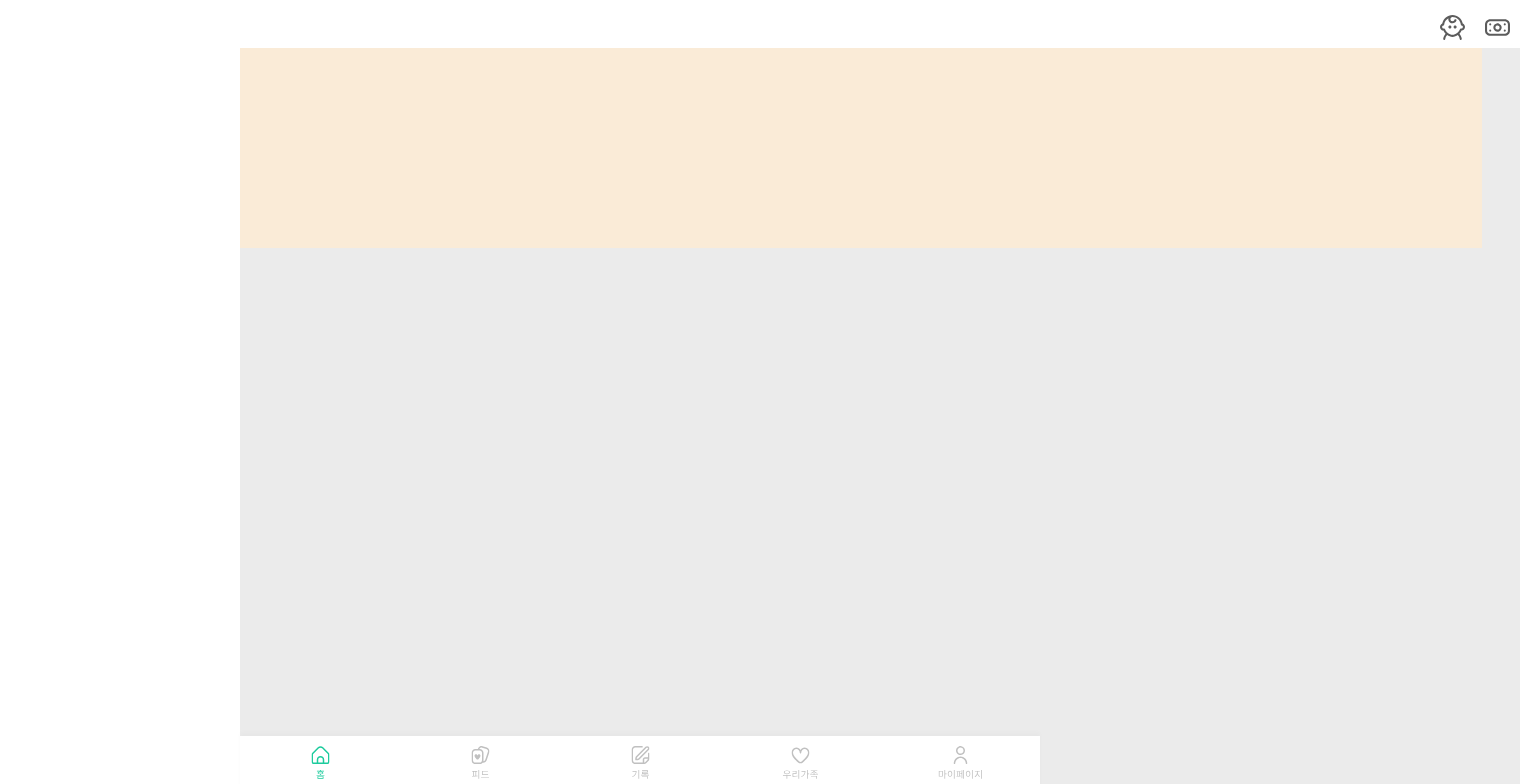
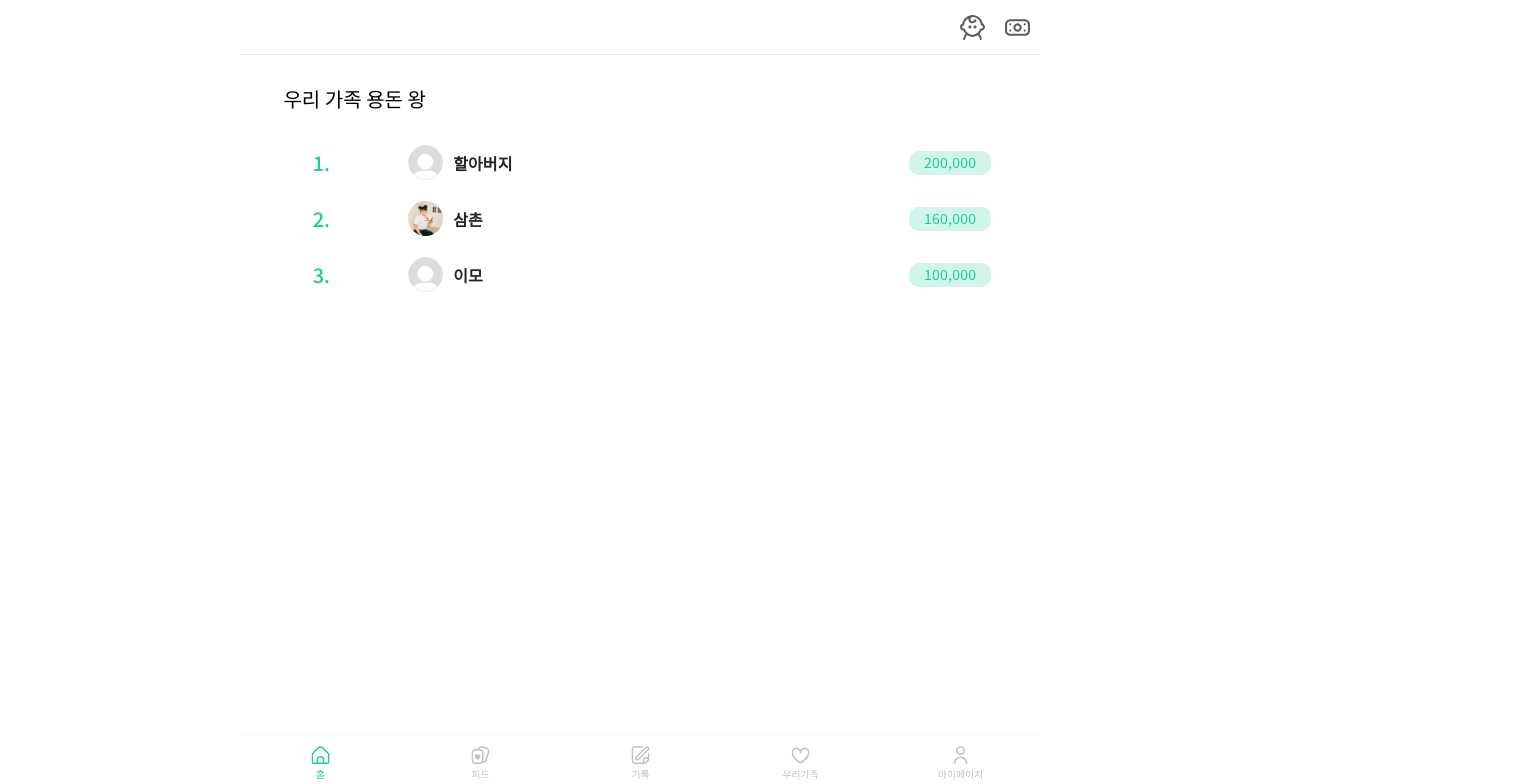
Before and after one commit to BUZZINGPolarBear/FRONT_ILogU, a React (Create React App) app: page /family in a window 1280 px wide. Shown: the top 784 px of the page, 1520 px wide, since content can reach past the window. Built offline with nearby package versions, Linux system fonts and the light colour scheme; a web font is replaced by a local one.

Commit message:
우리가족 용돈왕 추가

```diff
--- a/src/APP/Family/Family.main.jsx
+++ b/src/APP/Family/Family.main.jsx
@@ -9,7 +9,35 @@ function FamilyMainScreen() {
 				<FamilyS.TopNavIcon icon="money" />
 			</FamilyS.TopNavBar>
 			<FamilyS.MainWrapper>
-				<FamilyS.RankWrapper></FamilyS.RankWrapper>
+				<FamilyS.RankWrapper>
+					<FamilyS.MainWrapperTitle>우리 가족 용돈 왕</FamilyS.MainWrapperTitle>
+					<FamilyS.MainRankWrapper>
+						<FamilyS.RankArea>
+							<FamilyS.RankNum>1.</FamilyS.RankNum>
+							<FamilyS.RankTitle>
+								<FamilyS.RankProfilePic url="null"></FamilyS.RankProfilePic>
+								할아버지
+							</FamilyS.RankTitle>
+							<FamilyS.RankContent>200,000</FamilyS.RankContent>
+						</FamilyS.RankArea>
+						<FamilyS.RankArea>
+							<FamilyS.RankNum>2.</FamilyS.RankNum>
+							<FamilyS.RankTitle>
+								<FamilyS.RankProfilePic url="/Feed/userPic.jpg"></FamilyS.RankProfilePic>
+								삼촌
+							</FamilyS.RankTitle>
+							<FamilyS.RankContent>160,000</FamilyS.RankContent>
+						</FamilyS.RankArea>
+						<FamilyS.RankArea>
+							<FamilyS.RankNum url="null">3.</FamilyS.RankNum>
+							<FamilyS.RankTitle>
+								<FamilyS.RankProfilePic url="null"></FamilyS.RankProfilePic>
+								이모
+							</FamilyS.RankTitle>
+							<FamilyS.RankContent>100,000</FamilyS.RankContent>
+						</FamilyS.RankArea>
+					</FamilyS.MainRankWrapper>
+				</FamilyS.RankWrapper>
 			</FamilyS.MainWrapper>
 		</>
 	);
--- a/src/APP/Family/Styles/Family.main.styles.js
+++ b/src/APP/Family/Styles/Family.main.styles.js
@@ -4,6 +4,7 @@ import * as tokens from '../../../tokens';
 export const TopNavBar = styled.div`
 	position: fixed;
 	width: 100vw;
+	max-width: 800px;
 	height: 6vh;
 	min-height: 55px;
 
@@ -13,6 +14,7 @@ export const TopNavBar = styled.div`
 
 	border-bottom: solid 1px ${tokens.colors.grey_50};
 	background-color: #ffffff;
+	z-index: 9999;
 `;
 
 export const TopNavIcon = styled.div`
@@ -30,25 +32,126 @@ export const TopNavIcon = styled.div`
 `;
 
 export const RankWrapper = styled.div`
-	position: fixed;
 	width: 97%;
-	height: 25vh;
+	max-width: 776px;
+	height: 30vh;
+	margin: auto;
+
+	display: flex;
+	flex-direction: column;
+	align-items: center;
+	justify-content: space-around;
+`;
+
+export const MainWrapper = styled.div`
+	position: absolute;
+	width: 95vw;
+	margin-left: 2.5vw;
+	margin-right: 2.5vw;
+
+	padding-top: 25px;
+	max-width: 760px;
+	min-height: 100vh;
+
+	top: 6vh;
+
+	background-color: #ffffff;
+`;
+
+export const MainWrapperTitle = styled.h1`
+	width: 100%;
+	height: fit-content;
+	text-align: left;
+	color: #000000;
+	${tokens.typography.headline_6};
+`;
+
+export const MainRankWrapper = styled.div`
+	position: relative;
+	width: 100%;
+	height: 70%;
 
 	display: flex;
 	flex-direction: column;
 	align-items: center;
 	justify-content: space-around;
 
-	background-color: antiquewhite;
-	z-index: 9999;
+	background-color: #ffffff;
 `;
 
-export const MainWrapper = styled.div`
-	position: absolute;
-	width: 100vw;
-	min-height: 100vh;
+export const RankArea = styled.div`
+	position: relative;
+	width: 100%;
+	height: 30%;
+	min-height: 55px;
 
-	top: 6vh;
+	display: flex;
+	align-items: center;
+	justify-content: space-around;
 
-	background-color: ${tokens.colors.grey_50};
+	// background-color: ${tokens.colors.grey_100};
 `;
+
+export const RankNum = styled.span`
+	width: 5%;
+	height: 100%;
+	text-align: left;
+
+	display: flex;
+	align-items: center;
+	justify-content: flex-start;
+
+	color: ${tokens.colors.green_500};
+	${tokens.typography.headline_6};
+
+	// background-color: antiquewhite;
+`;
+
+export const RankTitle = styled.span`
+	width: 60%;
+
+	height: 100%;
+	text-align: center;
+
+	display: flex;
+	align-items: center;
+	justify-content: flex-start;
+
+	color: ${tokens.colors.grey_700};
+	${tokens.typography.subtitle_1_SB};
+
+	// background-color: antiquewhite;
+`;
+
+export const RankContent = styled.span`
+	width: fit-content;
+	height: ${tokens.typography.subtitle_1_SB.fontSize};
+
+	padding: 12px 15px;
+	border-radius: 10px;
+
+	background-color: #1dcb9d33;
+
+	display: flex;
+	align-items: center;
+	justify-content: center;
+
+	color: ${tokens.colors.green_500};
+	${tokens.typography.body_2};
+`;
+
+export const RankProfilePic = styled.div`
+	width: 35px;
+	height: 35px;
+	margin-right: 10px;
+	border-radius: 50%;
+
+	${(props) =>
+		props.url != 'null'
+			? `background-image: url(${props.url});`
+			: `background-image: url('/Feed/Default_pfp.png');`}
+
+	background-repeat: no-repeat;
+	background-position: center;
+	background-size: cover;
+`;
```
